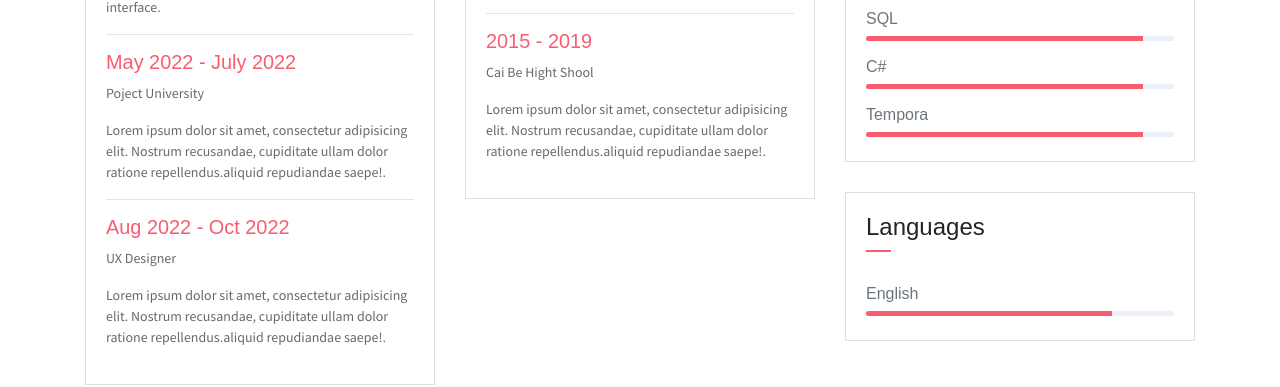
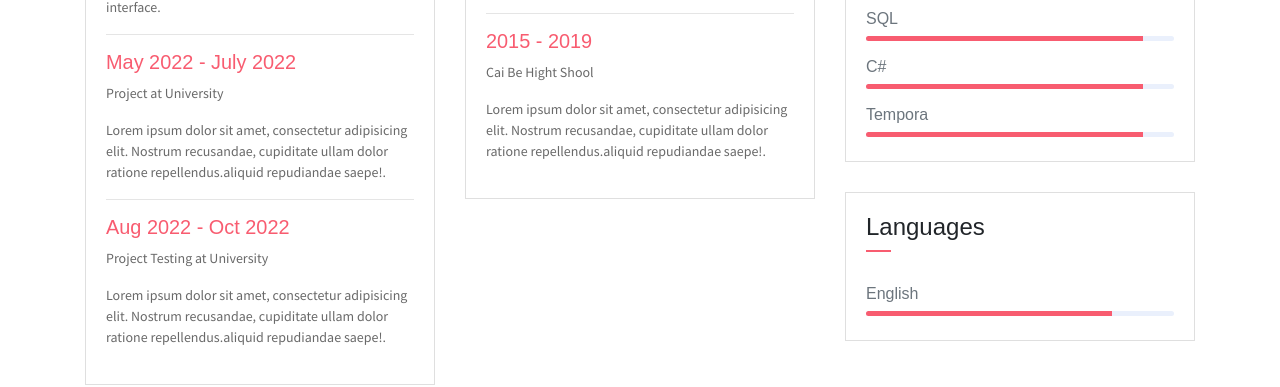
Before and after one commit to LeMinhQuan25/BlogMinhQuan, a plain HTML site: page index.html in a window 1280 px wide. Shown: the part 1586-1973 px from the top of the page. Drawn offline with Linux system fonts and the light colour scheme; some packages are replaced by stand-ins of ours.

Commit message:
Updatetwo

```diff
--- a/index.html
+++ b/index.html
@@ -246,7 +246,7 @@
                 </p>
                 <hr />
                 <h6 class="title text-danger">May 2022 - July 2022</h6>
-                <p>Poject University</p>
+                <p>Project at University</p>
                 <p class="subtitle">
                   Lorem ipsum dolor sit amet, consectetur adipisicing elit.
                   Nostrum recusandae, cupiditate ullam dolor ratione
@@ -254,7 +254,7 @@
                 </p>
                 <hr />
                 <h6 class="title text-danger">Aug 2022 - Oct 2022</h6>
-                <p>UX Designer</p>
+                <p>Project Testing at University</p>
                 <p class="subtitle">
                   Lorem ipsum dolor sit amet, consectetur adipisicing elit.
                   Nostrum recusandae, cupiditate ullam dolor ratione
```
